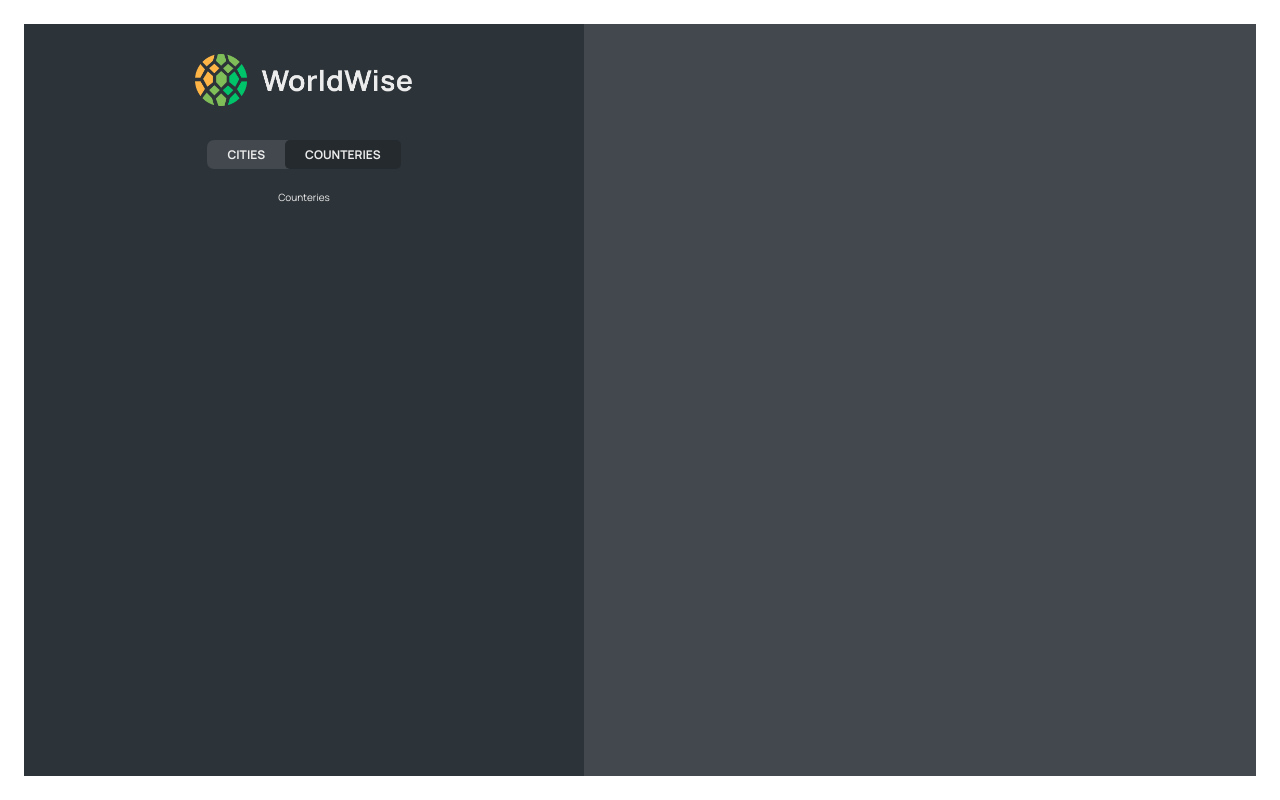
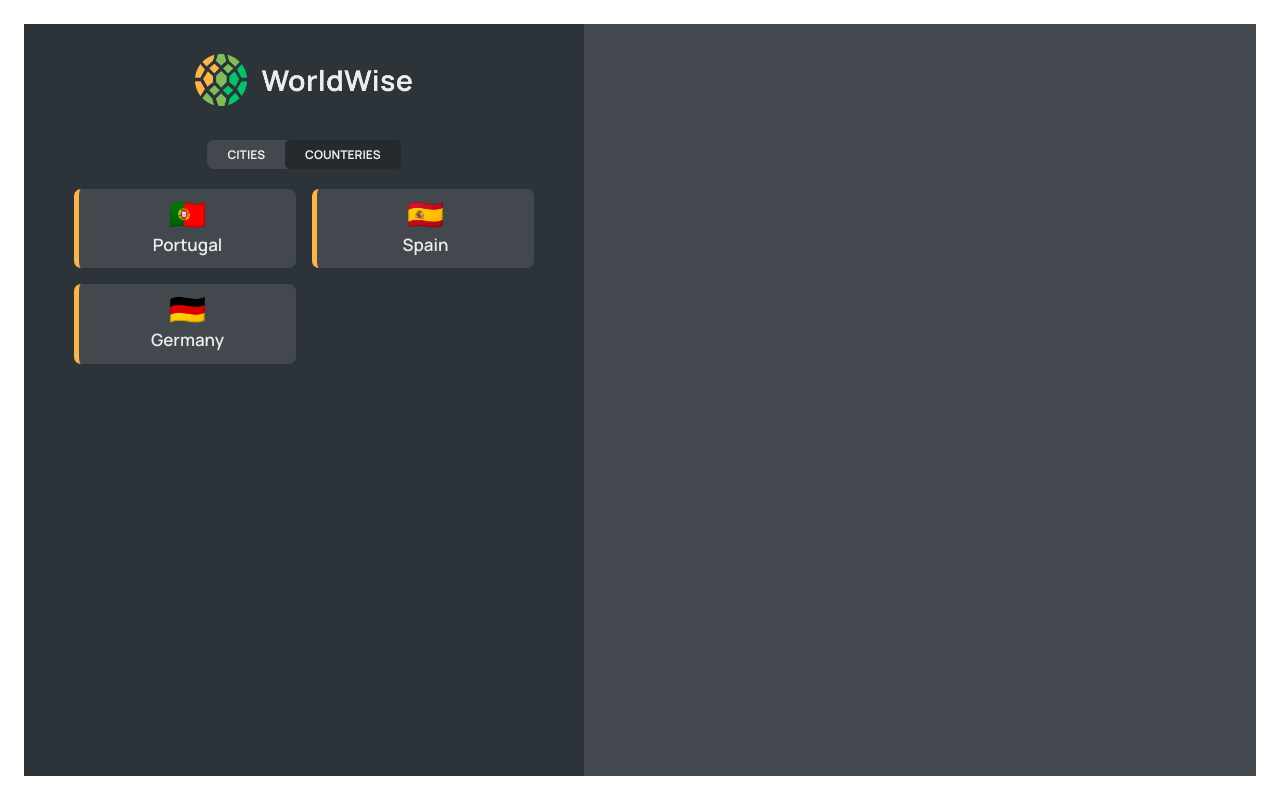
Before and after one commit to neoayus/worldwise, a React (Vite) app: page /app/countries in a window 1280 px wide. Built offline with nearby package versions, Linux system fonts and the light colour scheme; data requests are answered from the project's data file.

Commit message:
feat: add Countries List

```diff
--- a/data/cities.json
+++ b/data/cities.json
@@ -35,6 +35,30 @@
         "lng": 13.376933665713324
       },
       "id": 98443197
+    },
+    {
+      "cityName": "Faro",
+      "country": "Portugal",
+      "emoji": "🇵🇹",
+      "date": "2027-10-31T15:59:59.138Z",
+      "notes": "My favorite city so far!",
+      "position": {
+        "lat": 38.727881642324164,
+        "lng": -9.140900099907554
+      },
+      "id": 739303985
+    },
+    {
+      "cityName": "Barcelona",
+      "country": "Spain",
+      "emoji": "🇪🇸",
+      "date": "2027-07-15T08:22:53.976Z",
+      "notes": "",
+      "position": {
+        "lat": 40.46635901755316,
+        "lng": -3.7133789062500004
+      },
+      "id": 178067551
     }
   ]
 }
--- a/package.json
+++ b/package.json
@@ -8,7 +8,7 @@
     "build": "vite build",
     "lint": "eslint .",
     "preview": "vite preview",
-    "server" : "json-server --watch ./data/cities.json --port 8000 --cors"
+    "server" : "json-server --watch ./data/cities.json --port 8000"
 
   },
   "dependencies": {
--- a/src/App.jsx
+++ b/src/App.jsx
@@ -1,3 +1,4 @@
+import { useEffect, useState } from "react";
 import { BrowserRouter, Routes, Route } from "react-router-dom";
 
 import Product from "./pages/Product";
@@ -7,7 +8,7 @@
 import AppLayout from "./pages/AppLayout";
 import Login from "./pages/Login";
 import CityList from "./components/CityList";
-import { useEffect, useState } from "react";
+import CountryList from "./components/CountryList";
 
 const URL = "http://localhost:8000";
 
@@ -23,8 +24,8 @@
         const data = await res.json();
         setCities(data);
       } catch {
-        alert("There was an erroe in loading data ");
-      }finally{
+        alert("There was an error in loading data ");
+      } finally {
         setIsLoading(false);
       }
     }
@@ -42,8 +43,15 @@
 
           {/* nested route here! */}
           <Route path="app" element={<AppLayout />}>
-            <Route index path="cities" element={<CityList cities={cities} IsLoading={IsLoading}/>} />
-            <Route path="countries" element={<p> Counteries </p>} />
+            <Route
+              index
+              path="cities"
+              element={<CityList cities={cities} IsLoading={IsLoading} />}
+            />
+            <Route
+              path="countries"
+              element={<CountryList cities={cities} isLoading={IsLoading} />}
+            />
             <Route path="form" element={<p> Form </p>} />
           </Route>
           {/* if the url dosen't match anything from above  */}
--- /dev/null
+++ b/src/components/CountryList.jsx
@@ -0,0 +1,26 @@
+import styles from "./CountryList.module.css";
+import Spinner from "./Spinner";
+import CountryItem from "./CountryItem";
+import Message from "./Message";
+
+export default function CountryList({ cities, isLoading }) {
+  if (isLoading) return <Spinner />;
+  if (!cities.length)
+    return (
+      <Message message="Add your first Country by clicking on a city on the map."></Message>
+    );
+
+  const countries = cities.reduce((arr, city) => {
+    if (!arr.map((el) => el.country).includes(city.country))
+      return [...arr, { country: city.country, emoji: city.emoji }];
+    else return arr;
+  }, []);
+
+  return (
+    <ul className={styles.countryList}>
+      {countries.map((country) => (
+        <CountryItem country={country} key={country.id} />
+      ))}
+    </ul>
+  );
+}
```
Also changed, not shown: src/components/CityList.jsx (+15 -10 lines).
